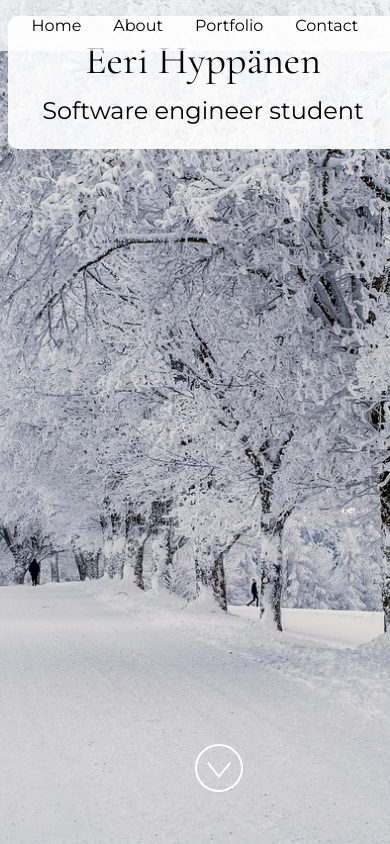
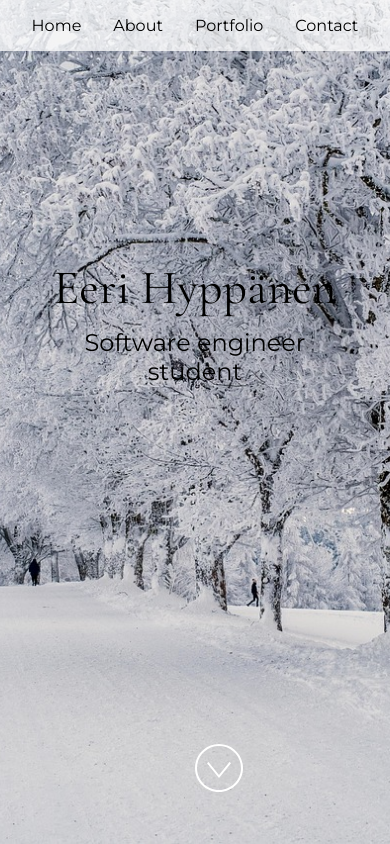
Before and after one commit to eerihyppanen/codespaces-portfolio, a React (Vite) app: page / in a window 390 px wide. Built offline with nearby package versions, Linux system fonts and the light colour scheme.

Commit message:
mobile fixes

```diff
--- a/src/styles.css
+++ b/src/styles.css
@@ -190,13 +190,29 @@ img.socialIcon {
 @media (max-width: 768px) {
   /* Fix Home component positioning */
   section#home div:first-of-type {
-    position: static !important;
-    width: 100% !important;
-    padding: 2rem 1rem !important;
-    text-align: center;
-    background: rgba(255, 255, 255, 0.9);
-    border-radius: 10px;
-    margin: 2rem 1rem;
+    position: relative !important;
+    width: 85% !important;
+    max-width: 85% !important;
+    margin: 8rem auto 2rem !important;
+    padding: 1.5rem !important;
+    box-sizing: border-box !important;
+    overflow: hidden !important;
+    left: auto !important;
+    transform: none !important;
+    border-radius: 8px !important;
+    text-align: center !important;
+  }
+
+  /* Add more vertical space above the text */
+  section#home {
+    padding-top: 2rem !important;
+  }
+
+  /* Ensure text doesn't overflow */
+  section#home h1 {
+    font-size: 3rem !important;
+    word-break: break-word !important;
+    hyphens: auto !important;
   }
 
   /* Fix About component width */
```
